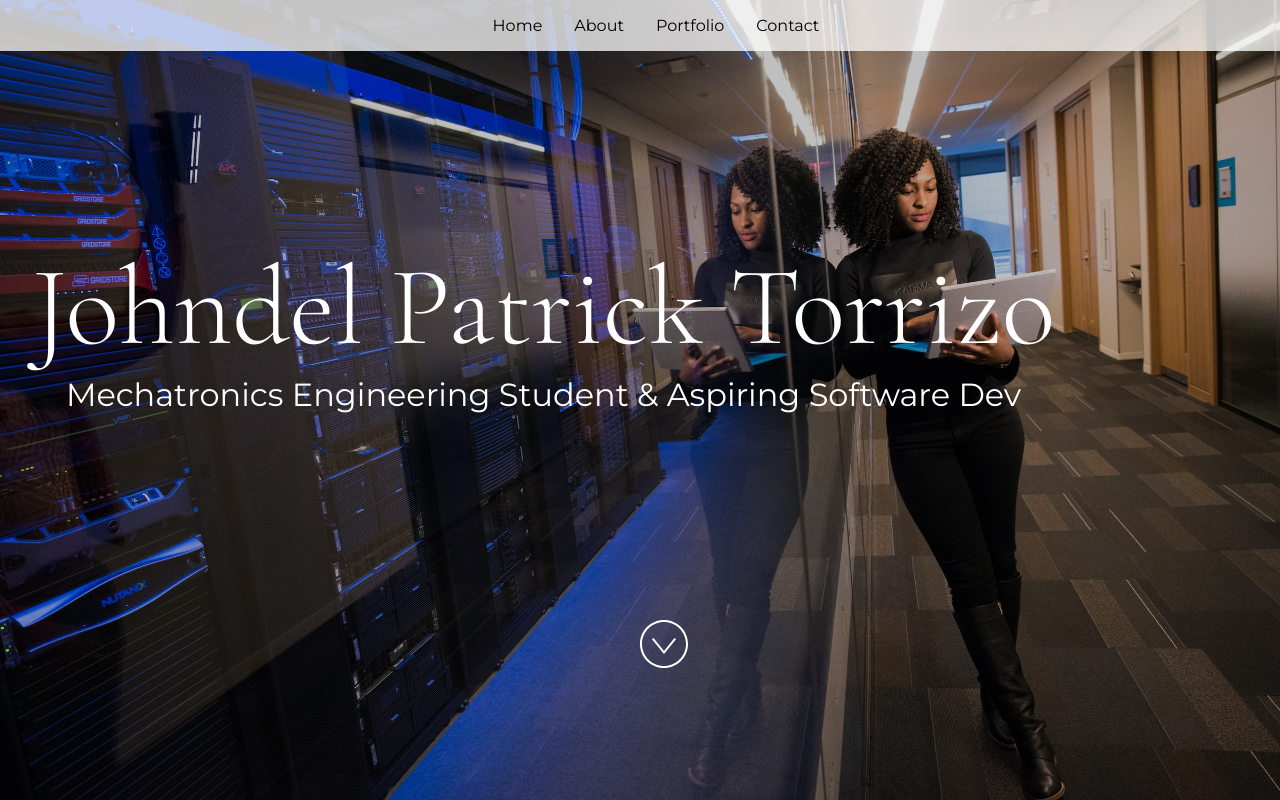
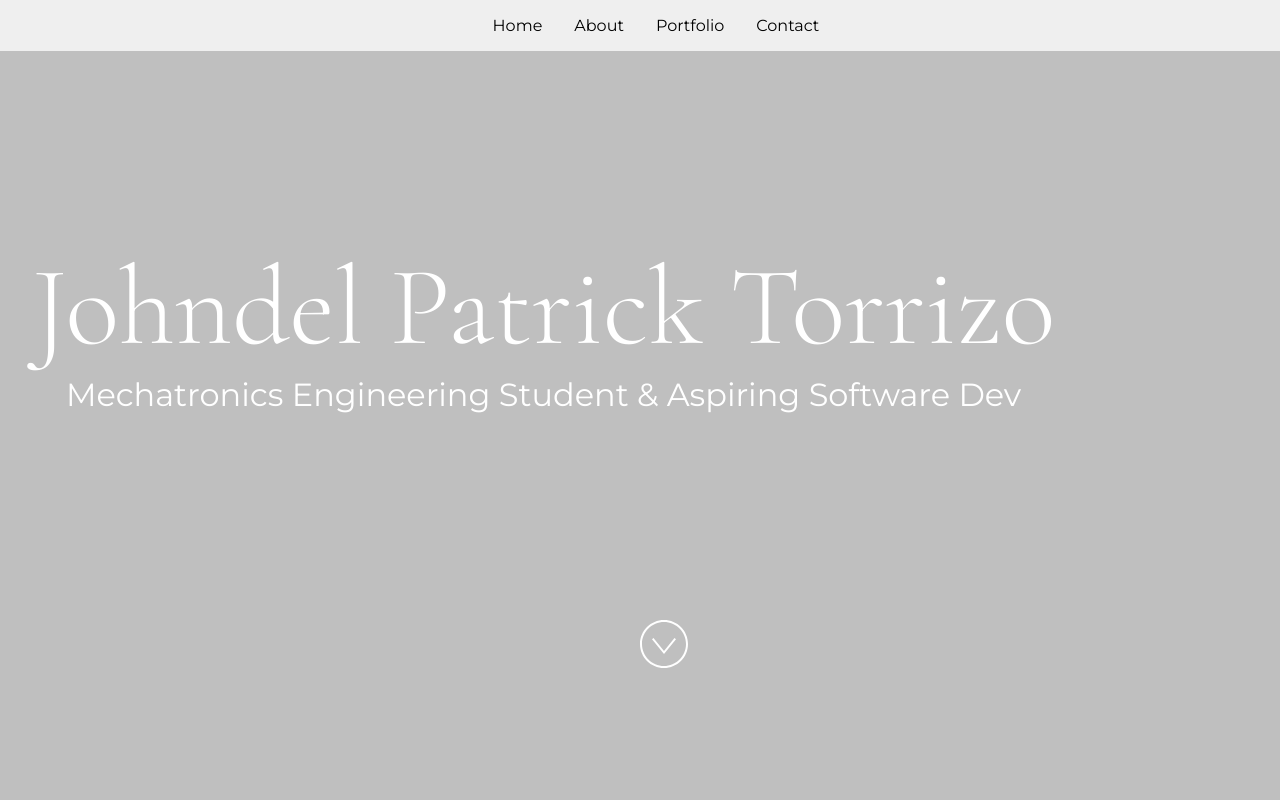
Before and after one commit to JohndelTorrizo/Portfolio-Website, a React (Vite) app: page / in a window 1280 px wide. Shown: the top 800 px of the page. Built offline with nearby package versions, Linux system fonts and the light colour scheme.

Commit message:
disable home bg

```diff
--- a/src/Components/Home.jsx
+++ b/src/Components/Home.jsx
@@ -20,14 +20,14 @@ import PropTypes from "prop-types";
  * Need an image? Check out https://unsplash.com to download a photo you
  * freely use on your site.
  */
-import image from "../images/server-wall.jpg";
+/* import image from "../images/server-wall.jpg"; */
 
 const imageAltText = "woman holding laptop standing by server room with glass wall";
 
 const Home = ({ name, title }) => {
   return (
     <section id="home" className="dark">
-      <img className="background" src={image} alt="" />
+      {/* <img className="background" src={image} alt="" /> */}
       <div style={{ position: "absolute", top: "30%", left: "2rem" }}>
         <h1>{name}</h1>
         <h2>{title}</h2>
```
